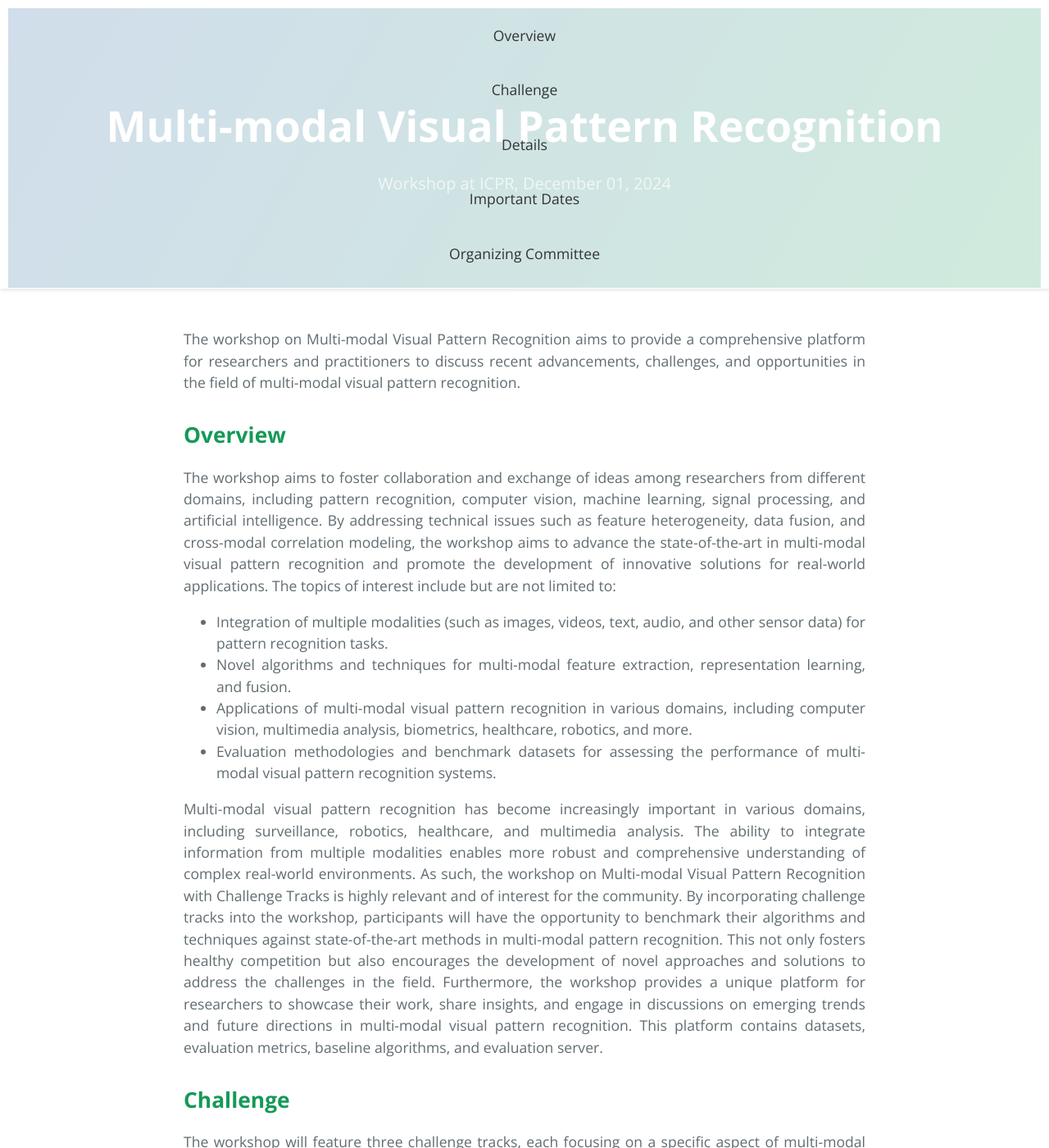
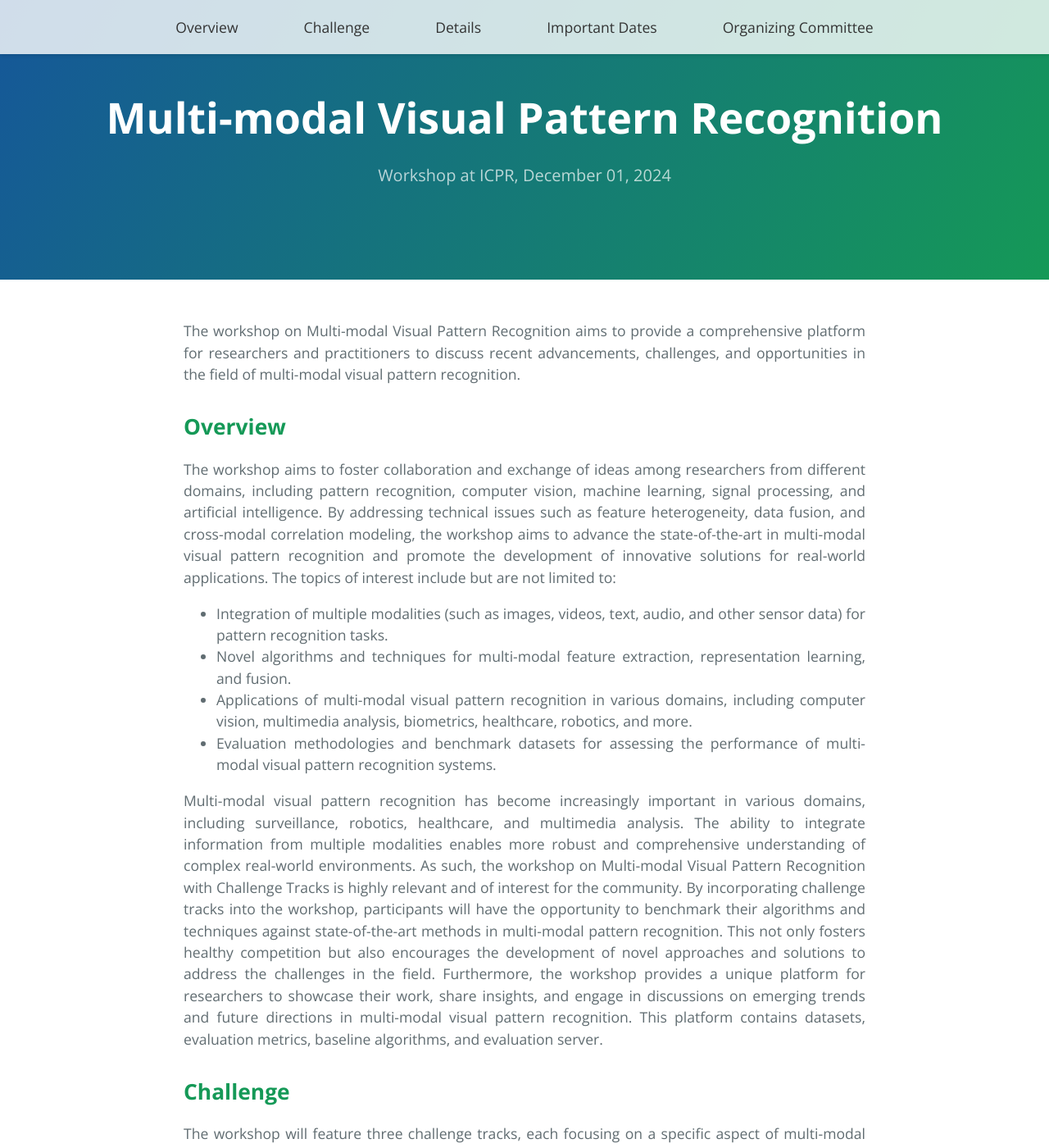
Before and after one commit to PRCI-Lab/mmvpr-workshop-icpr2024, a Jekyll site: the page built from index.md, in a window 1280 px wide and 1400 px high. Shown: the whole window at 82% size. Built offline with Jekyll 4.4.1, drawn with Linux system fonts in a browser that asks for light colours.

Commit message:
Update index.md

```diff
--- a/index.md
+++ b/index.md
@@ -65,7 +65,7 @@ layout: default
             background-color: rgba(240, 240, 240, 0.8);
         }
 
-  @media screen and (max-width: 1440px) {
+/*   @media screen and (max-width: 1440px) {
     body {
       padding: 10px;
     }
@@ -140,7 +140,7 @@ layout: default
     #navbar a {
       padding: 15px 20px;
     }
-  }
+  } */
 </style>
 
 <button id="back-to-top">Back to Top</button>
```
